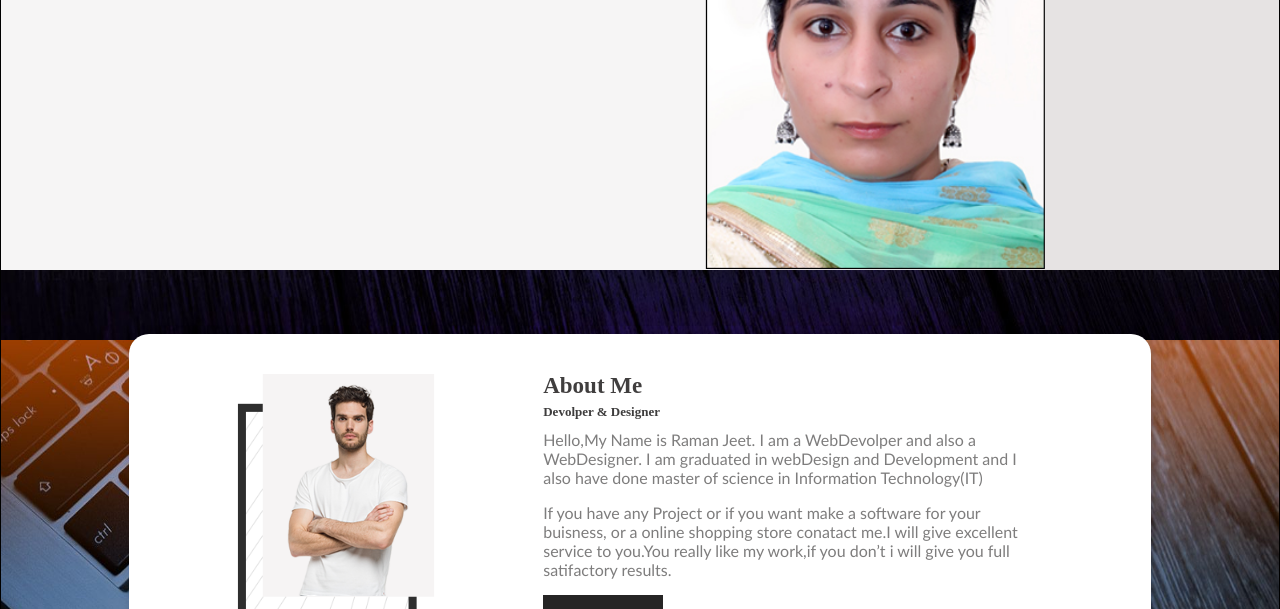
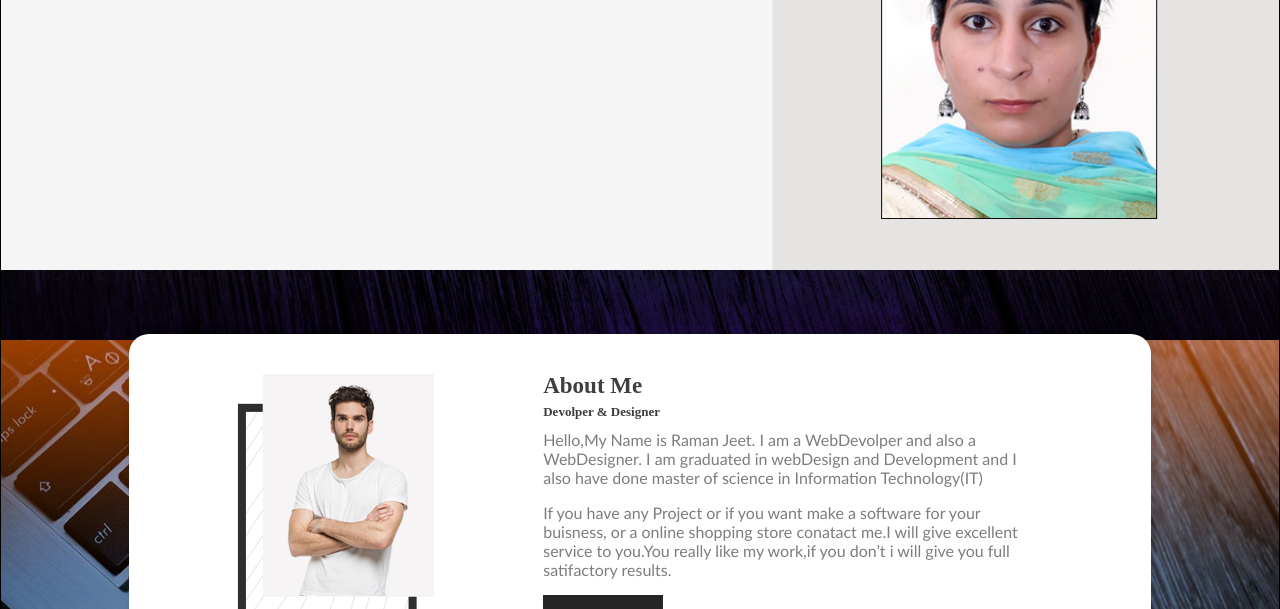
Before and after one commit to SummerWork2021/webdesign-and-development.github.io, a plain HTML site: page index.html in a window 1280 px wide. Shown: the part 491-1100 px from the top of the page. Drawn offline with nearby package versions, Linux system fonts and the light colour scheme; files whose address does not match are found by name.

Commit message:
Add files via upload

```diff
--- a/style.css
+++ b/style.css
@@ -62,10 +62,10 @@ nav ul li a{
 	font-weight:bold;
 }
 .model{
-	height:430px;
+	height:350px;
 	position:absolute;
-	bottom:40px;
-	left:75%;
+	bottom:90px;
+	left:85%;
 	transform: translateX(-75%);
 }
 .text-container p:nth-child(1){
```
